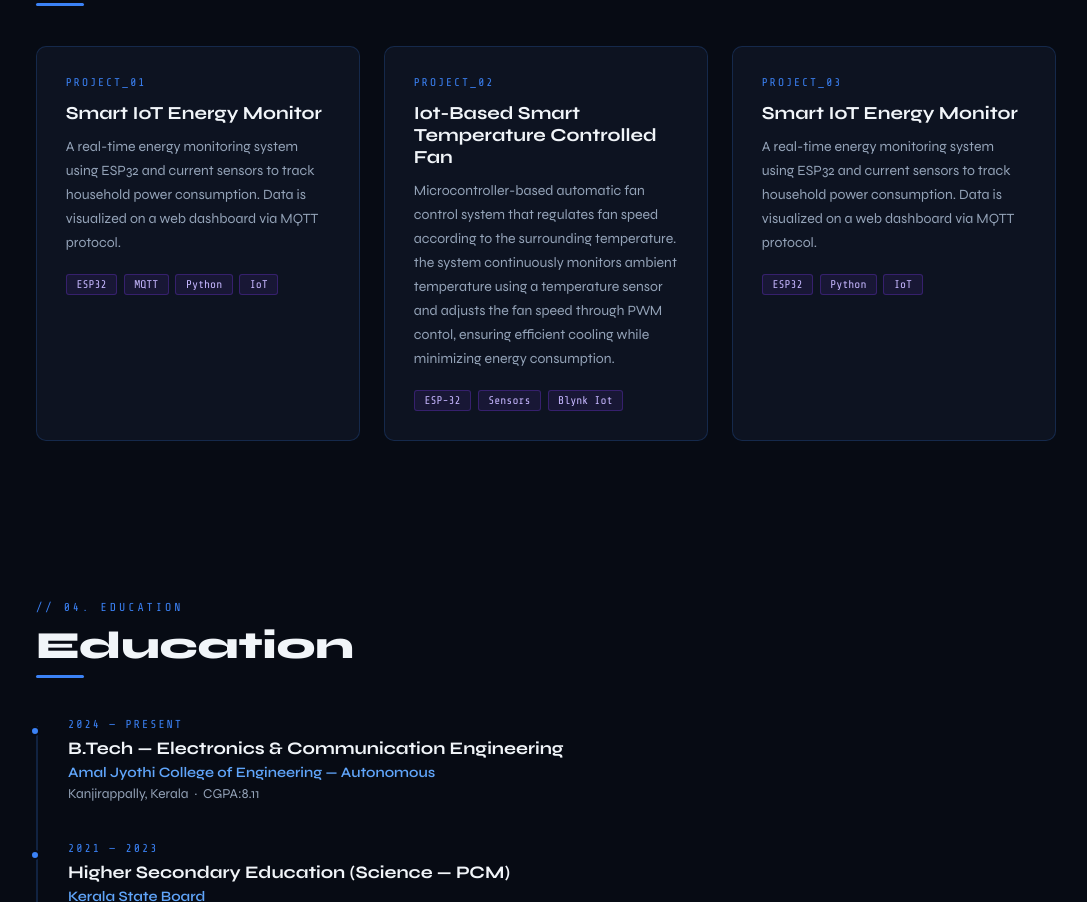
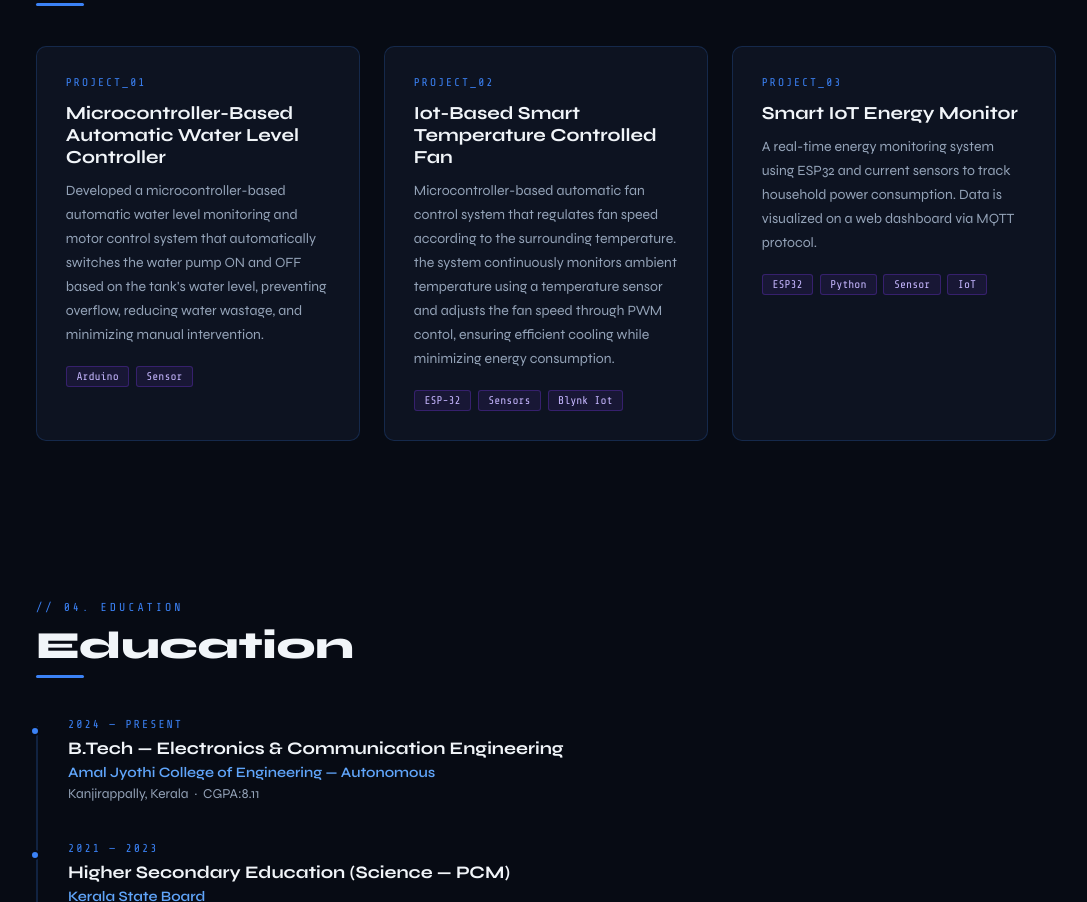
Before and after one commit to Aromal-raj/Aromal-raj.github.io, a plain HTML site: page index.html in a window 1280 px wide. Shown: the part 2144-3046 px from the top of the page, without its empty margins (94-1181 px from the left). Drawn offline with nearby package versions, Linux system fonts and the light colour scheme.

Commit message:
Update index.html

```diff
--- a/index.html
+++ b/index.html
@@ -617,16 +617,14 @@
   <div class="projects-grid fade-in">
     <div class="project-card">
       <div class="project-num">PROJECT_01</div>
-      <div class="project-title">Smart IoT Energy Monitor</div>
+      <div class="project-title">Microcontroller-Based Automatic Water Level Controller </div>
       <p class="project-desc">
-        A real-time energy monitoring system using ESP32 and current sensors to track
-        household power consumption. Data is visualized on a web dashboard via MQTT protocol.
+       Developed a microcontroller-based automatic water level monitoring and motor control system that automatically
+        switches the water pump ON and OFF based on the tank's water level, preventing overflow, reducing water wastage, and minimizing manual intervention.
       </p>
       <div class="project-tags">
-        <span class="project-tag">ESP32</span>
-        <span class="project-tag">MQTT</span>
-        <span class="project-tag">Python</span>
-        <span class="project-tag">IoT</span>
+        <span class="project-tag">Arduino</span>
+        <span class="project-tag">Sensor</span>
       </div>
     </div>
     <div class="project-card">
@@ -654,6 +652,7 @@
                 <span class="project-tag">ESP32</span>
 
         <span class="project-tag">Python</span>
+        <span class="project-tag">Sensor</span>
         <span class="project-tag">IoT</span>
       </div>
     </div>
```
